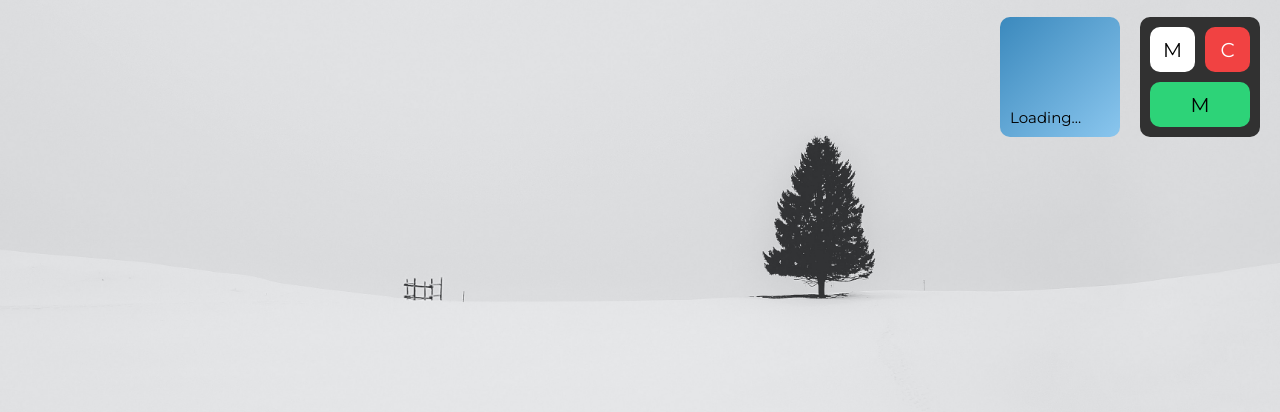
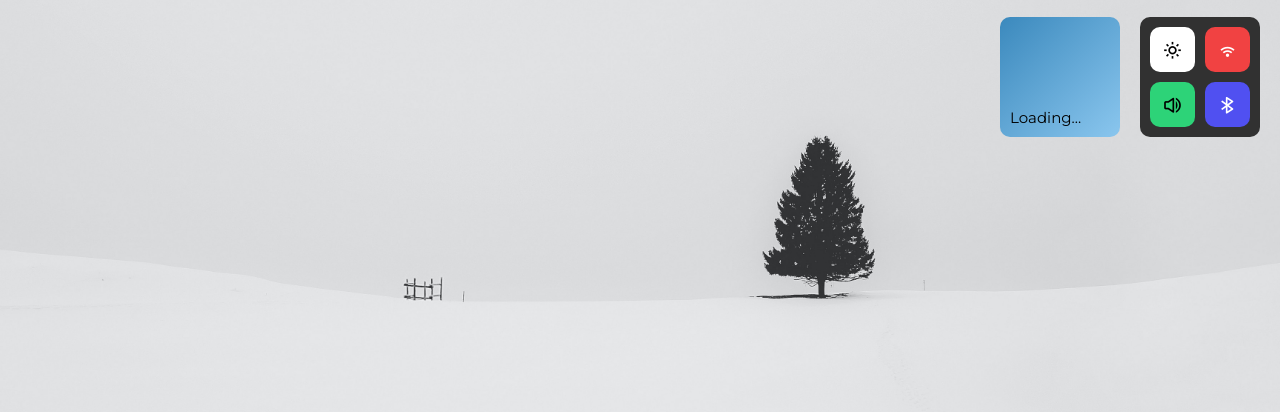
Before and after one commit to shahriyardx/desktop-html, a plain HTML site: page index.html in a window 1280 px wide. Shown: the part 143-555 px from the top of the page. Drawn offline with nearby package versions, Linux system fonts and the light colour scheme.

Commit message:
Added icon buttons

```diff
--- a/index.html
+++ b/index.html
@@ -105,16 +105,20 @@
                 </div>
 
                 <div class="tile four">
-                    <div class="tile__inner char white">
-                        <span>M</span>
+                    <div class="tile__inner icon white">
+                        <i class='bx bx-sun'></i>
                     </div>
 
-                    <div class="tile__inner char red">
-                        <span>C</span>
+                    <div class="tile__inner icon red">
+                        <i class='bx bx-wifi-2' ></i>
                     </div>
 
-                    <div class="tile__inner col-span-2 char green">
-                        <span>M</span>
+                    <div class="tile__inner icon green">
+                        <i class='bx bx-volume-full' ></i>
+                    </div>
+
+                    <div class="tile__inner icon blue">
+                        <i class='bx bx-bluetooth' ></i>
                     </div>
                 </div>
             </div>
--- a/static/scss/components/apps/_apps.scss
+++ b/static/scss/components/apps/_apps.scss
@@ -130,13 +130,11 @@
             justify-content: center;
             align-items: center;
 
-            &.img {
-                img {
-                    width: 90%;
-                    height: 90%;
-                    object-fit: cover;
-                    border-radius: 10px;
-                }
+            &.img img {
+                width: 90%;
+                height: 90%;
+                object-fit: cover;
+                border-radius: 10px;
             }
 
             &.char {
@@ -147,6 +145,17 @@
                 span {
                     font-size: 20px;
                     color: #fff;
+                    text-transform: uppercase;
+                }
+            }
+
+            &.icon {
+                display: flex;
+                justify-content: center;
+                align-items: center;
+
+                i {
+                    font-size: 20px;
                     text-transform: uppercase;
                 }
             }
@@ -192,7 +201,7 @@
 .white {
     background: white !important;
 
-    span {
+    span, i {
         color: black !important;
     }
 }
@@ -200,7 +209,7 @@
 .red {
     background: #f14242 !important;
 
-    span {
+    span, i {
         color: white !important;
     }
 }
@@ -208,7 +217,7 @@
 .blue {
     background: #5050f1 !important;
 
-    span {
+    span, i {
         color: white !important;
     }
 }
@@ -216,7 +225,7 @@
 .green {
     background: #2dd378 !important;
 
-    span {
+    span, i {
         color: black !important;
     }
 }
```
Also changed, not shown: static/css/main.css, static/css/minified/main.min.css, 2 other files.
